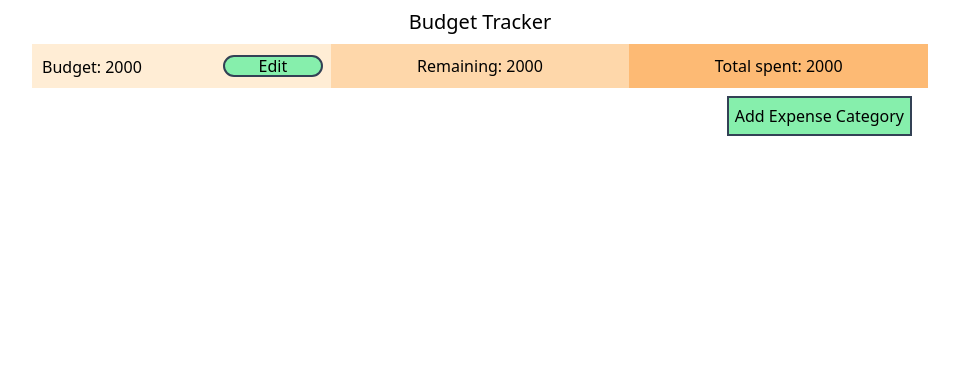
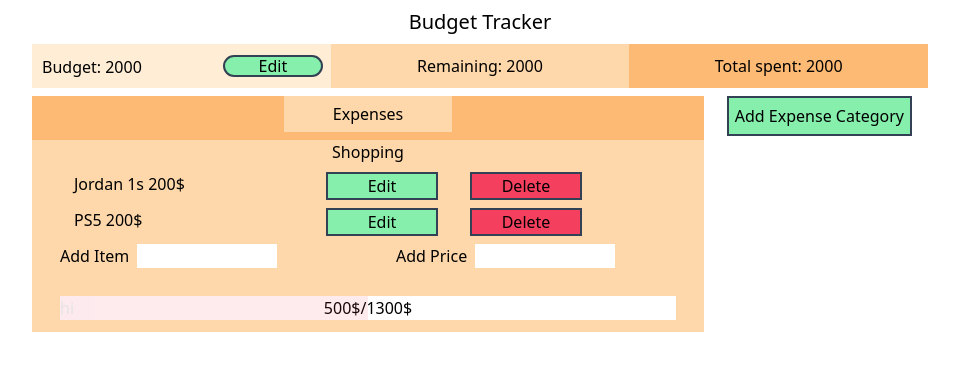
Before and after one commit to sw2003/BudgetApp, a React (Create React App) app: page / in a window 1280 px wide. Shown: the top 370 px of the page, without its empty margins (160-1119 px from the left). Built offline with nearby package versions, Linux system fonts and the light colour scheme; the HTML template or start-up script is replaced by a standard one.

Commit message:
list item component base

```diff
--- a/src/App.js
+++ b/src/App.js
@@ -1,6 +1,7 @@
 import React, { useState } from 'react';
 import Tab from './components/tab';
 import ExpenseCatagoryForm from './components/expenseCatagoryForm';
+import ExpenseCatItem from './components/expenseCatItem';
 
 const tabList = [
 	{ key: "tab-1", bg_color: "bg-orange-100", text: "Budget: " },
@@ -51,16 +52,10 @@ const App = () => {
 			<div className="relative w-full">
 				<ExpenseCatagoryForm></ExpenseCatagoryForm>
 			</div>
+			<ExpenseCatItem></ExpenseCatItem>
+
 		</div>
 	);
 };
 
 export default App;
-
-/*
-
-			<div className="">
-				<h1 className="mx-auto block w-1/2 text-center my-2 subpixel-antialiased text-xl">Budget Tracker</h1>
-				<div className="w-full"></div>
-			</div>
-			*/
--- /dev/null
+++ b/src/components/expenseCatItem.js
@@ -0,0 +1,47 @@
+import React, { useState } from 'react';
+
+export default function ExpenseCatItem(props) {
+
+    return (
+        <div className="w-3/4 bg-orange-300 mt-2">
+            <h1 className="bg-orange-200 w-1/4 mx-auto text-center py-1.5">Expenses</h1>
+            <div className="w-full bg-orange-200 mt-2">
+                <p className='w-1/4 mx-auto text-center'>Shopping</p>
+                <ul>
+                    <li>
+                        <div className='flex justify-around pt-2'>
+                            <p className='inline-block w-1/4'>Jordan 1s 200$</p>
+                            <div className='w-1/2'>
+                                <button className='bg-green-300 w-1/3 border-slate-700 border-2'>Edit</button>
+                                <button className='ml-8 bg-rose-500 w-1/3 border-slate-700 border-2'>Delete</button>
+                            </div>
+                        </div>
+                        <div className='flex justify-around pt-2'>
+                            <p className='inline-block w-1/4'>PS5 200$</p>
+                            <div className='w-1/2'>
+                                <button className='bg-green-300 w-1/3 border-slate-700 border-2'>Edit</button>
+                                <button className='ml-8 bg-rose-500 w-1/3 border-slate-700 border-2'>Delete</button>
+                            </div>
+                        </div>
+                    </li>
+                </ul>
+                <form className='flex justify-around'>
+                    <div className='inline-block pt-2 pb-2 w-5/12'>
+                        <label className=''>Add Item</label>
+                        <input className='w-1/2 ml-2' type="text"></input>
+                    </div>
+                    <div className='inline-block pt-2 pb-2 w-5/12'>
+                        <label>Add Price</label>
+                        <input className='w-1/2 ml-2' type="text"></input>
+                    </div>
+                </form>
+                <div className='w-full w-full h-12 flex items-center justify-center mt-2'>
+                    <div className='w-11/12	h-11/12 bg-white relative'>
+                        <p className='w-1/4 mx-auto text-center'>500$/1300$</p>
+                        <div className='w-1/2 h-full bg-black absolute top-0 left-0 opacity-10 bg-rose-500'>hi</div>
+                    </div>
+                </div>
+            </div>
+        </div>
+    )
+}
--- a/src/components/expenseCatagoryForm.js
+++ b/src/components/expenseCatagoryForm.js
@@ -5,13 +5,24 @@ export default function ExpenseCatagoryForm(){
 
     return (
         <div>
-            <button onClick={()=>setIsAdding(!isAdding)}className="absolute right-0 mt-2 mr-4 border-2 bg-green-300 p-1.5 border-slate-700">Add Expense Category</button>
+            <button onClick={()=>setIsAdding(!isAdding)}className="absolute right-0 top-0 mt-2 mr-4 border-2 bg-green-300 p-1.5 border-slate-700">Add Expense Category</button>
             {
             isAdding && (
-                <form className="block w-3/4 bg-yellow-50">
-                    <input type="text"></input>
-
-                </form>
+                <div className="block w-1/2 bg-orange-200 mt-2">
+                    <form>
+                        <div className='flex justify-between p-1.5'>
+                            <p className="inline-block p-1.5">Expense Category Name</p>
+                            <input type="text"></input>
+                        </div>
+                        <div className='flex justify-between p-1.5'>
+                            <p className="inline-block p-1.5">Category Limit</p>
+                            <input type="text"></input>
+                        </div>
+                        <div className="w-full flex justify-center">
+                            <button className="mx-auto bg-green-300 w-4/12 mb-2 mt-2 border-2 border-slate-700">Submit</button>
+                        </div>
+                    </form>
+                </div>
             )
             }
         </div>
--- a/src/index.js
+++ b/src/index.js
@@ -3,7 +3,18 @@ import ReactDOM from 'react-dom/client';
 import './index.css';
 import App from './App';
 
+const Data =[
+    {
+        Category: "Shopping",
+        Items: [
+            {name: "Jordan-1s", cost: 230},
+            {name: "Lebron James Jersey", cost: 200}
+        ]
+    },
+    {}
+]
+
 const root = ReactDOM.createRoot(document.getElementById('root'));
 root.render(
-    <App/>
+    <App Data={Data}/>
 );
```
